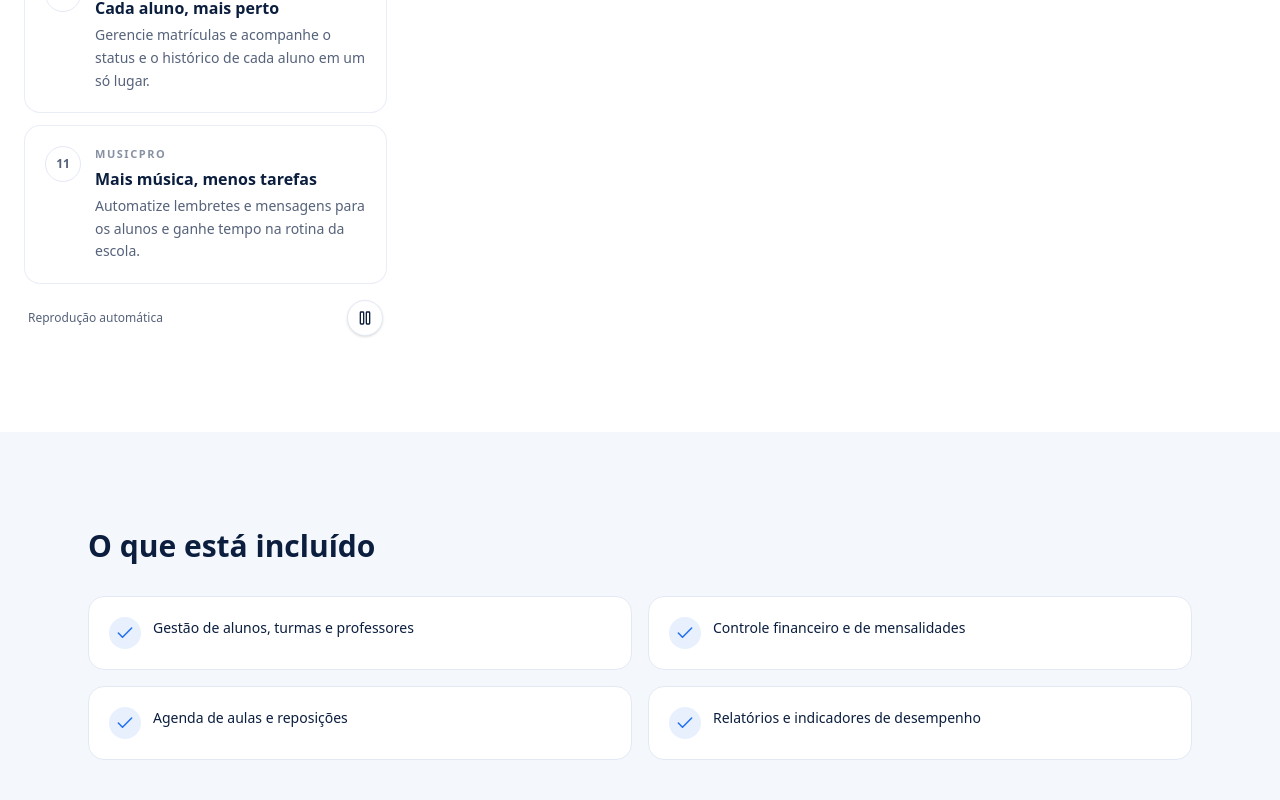
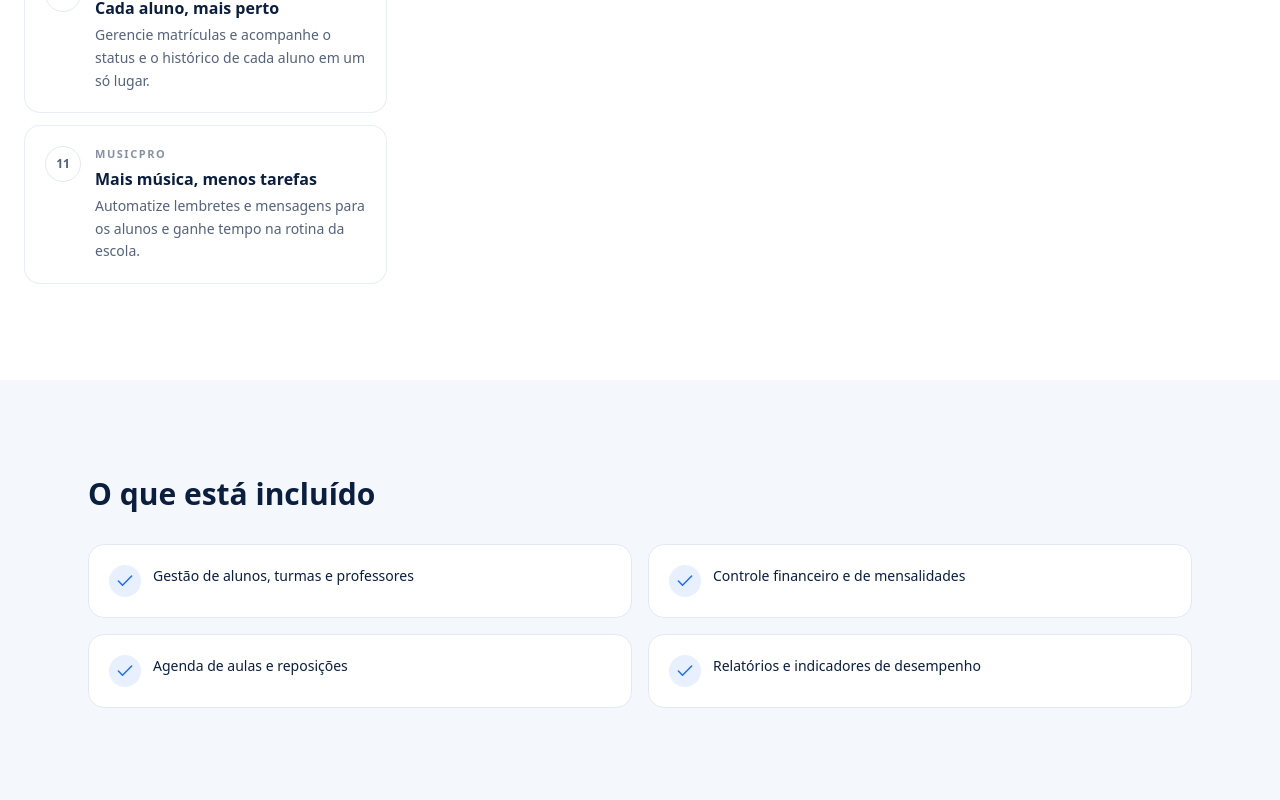
Before and after one commit to walyssonrodrigo145-arch/wrvtec, a Next.js app: page /produtos/musicpro in a window 1280 px wide. Shown: the part 2406-3206 px from the top of the page. Built offline with nearby package versions, Linux system fonts and the light colour scheme; no server answers.

Commit message:
style: remove botao e label de reproducao automatica do showcase

```diff
--- a/src/components/sections/SistemaShowcase.tsx
+++ b/src/components/sections/SistemaShowcase.tsx
@@ -2,7 +2,6 @@
 
 import { useCallback, useEffect, useRef, useState } from "react";
 import Image from "next/image";
-import { Pause, Play } from "lucide-react";
 import { Section } from "@/components/layout/Section";
 import { Icon } from "@/components/ui/Icon";
 import { LaptopFrame } from "@/components/ui/LaptopFrame";
@@ -97,7 +96,6 @@ function ImagemCompleta({
 export function SistemaShowcase({ itens }: { itens: TelaSistema[] }) {
   const [ativoId, setAtivoId] = useState(itens[0]?.id ?? "");
   const [versao, setVersao] = useState(0);
-  const [pausadoManual, setPausadoManual] = useState(false);
   const [emVista, setEmVista] = useState(false);
   const [comFoco, setComFoco] = useState(false);
   const [hover, setHover] = useState(false);
@@ -139,7 +137,7 @@ export function SistemaShowcase({ itens }: { itens: TelaSistema[] }) {
   }, []);
 
   const executando =
-    !pausadoManual && !hover && !comFoco && emVista && abaVisivel && !reduzido;
+    !hover && !comFoco && emVista && abaVisivel && !reduzido;
 
   const proximo = useCallback(() => {
     setAtivoId((atualId) => {
@@ -323,31 +321,6 @@ export function SistemaShowcase({ itens }: { itens: TelaSistema[] }) {
                 );
               })}
               </div>
-
-              {!reduzido ? (
-                <div className="mt-4 flex items-center justify-between gap-3 px-1">
-                  <span className="text-xs text-muted">
-                    Reprodução automática
-                  </span>
-                  <button
-                    type="button"
-                    onClick={() => setPausadoManual((valor) => !valor)}
-                    aria-pressed={pausadoManual}
-                    aria-label={
-                      pausadoManual
-                        ? "Retomar reprodução automática"
-                        : "Pausar reprodução automática"
-                    }
-                    className="flex h-9 w-9 items-center justify-center rounded-full border border-line bg-white text-navy shadow-sm transition-all duration-300 hover:border-blue/40 hover:text-blue active:scale-95"
-                  >
-                    {pausadoManual ? (
-                      <Play className="h-4 w-4" aria-hidden="true" />
-                    ) : (
-                      <Pause className="h-4 w-4" aria-hidden="true" />
-                    )}
-                  </button>
-                </div>
-              ) : null}
             </div>
           </Reveal>
 
```
